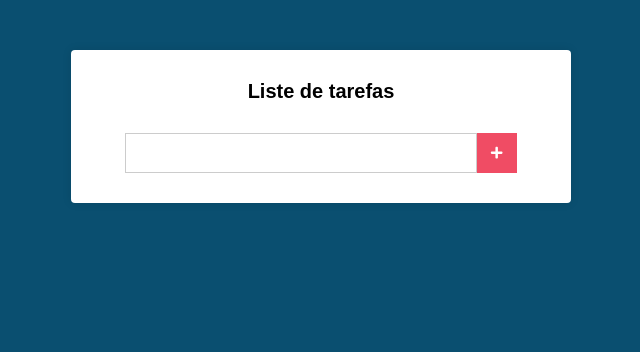
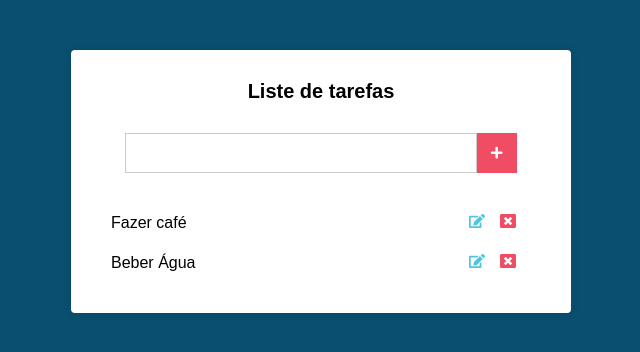
Before and after one commit to jonathatargino/IFCE_JS_JONATHATARGINO, a React (Create React App) app in the folder estudo/react/class-components/lista-tarefas/: page / in a window 1280 px wide. Shown: the top 352 px of the page, without its empty margins (319-959 px from the left). Built offline with nearby package versions, Linux system fonts and the light colour scheme.

Commit message:
Estilizando as tarefas

```diff
--- a/estudo/react/class-components/lista-tarefas/src/components/Main.css
+++ b/estudo/react/class-components/lista-tarefas/src/components/Main.css
@@ -37,3 +37,42 @@
   align-items: center;
   justify-content: center;
 }
+
+.tarefas {
+  margin-top: 30px;
+}
+
+.tarefas li {
+  display: flex;
+  align-items: center;
+  justify-content: space-between;
+  padding: 10px;
+  transition: all 600ms;
+}
+
+.tarefas li .edit {
+  margin-right: 15px;
+  color: #51c5de;
+  cursor: pointer;
+  transition: all 600ms;
+}
+
+.tarefas li .delete {
+  margin-right: 15px;
+  color: #f04c64;
+  cursor: pointer;
+  transition: all 600ms;
+}
+
+.tarefas li:hover {
+  background: #51c5de;
+}
+
+.tarefas li:hover .edit {
+  margin-right: 15px;
+  color: #000;
+}
+
+.tarefas li:hover .delete {
+  color: #000;
+}
--- a/estudo/react/class-components/lista-tarefas/src/components/Main.js
+++ b/estudo/react/class-components/lista-tarefas/src/components/Main.js
@@ -4,9 +4,16 @@
 // Form
 import { FaPlus } from 'react-icons/fa';
 
+// Tarefas
+import { FaEdit, FaWindowClose } from 'react-icons/fa';
+
 export default class Main extends Component {
   state = {
     novaTarefa: '',
+    tarefas: [
+      'Fazer café',
+      'Beber Água',
+    ],
   };
 
   handleInputChange = (e) => {
@@ -14,7 +21,7 @@
   };
 
   render() {
-    const { novaTarefa } = this.state;
+    const { novaTarefa, tarefas } = this.state;
     return (
       <div className="main">
         <h1>Liste de tarefas</h1>
@@ -29,6 +36,18 @@
             <FaPlus />
           </button>
         </form>
+
+        <ul className="tarefas">
+          {tarefas.map((tarefa) => (
+            <li key={tarefa}>
+              {tarefa}
+              <div>
+                <FaEdit className="edit" />
+                <FaWindowClose className="delete" />
+              </div>
+            </li>
+          ))}
+        </ul>
       </div>
     );
   }
```
Also changed, not shown: estudo/react/class-components/lista-tarefas/.eslintrc.js.
